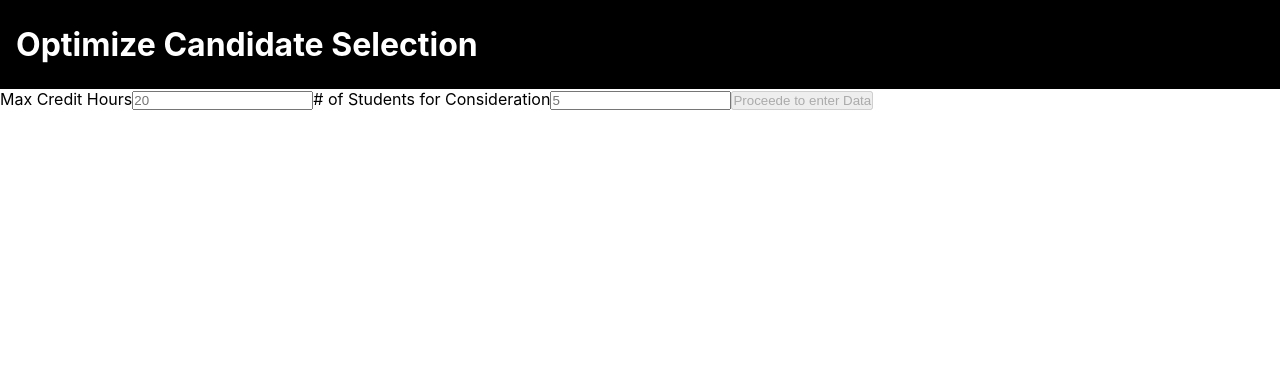
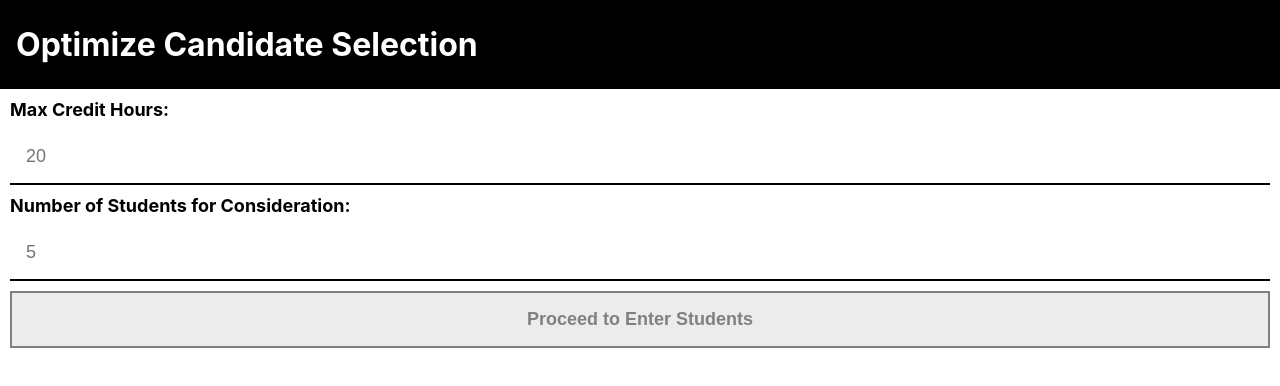
Before and after one commit to patrickbrusven/freeworld-assessment, a React (Create React App) app: page / in a window 1280 px wide. Shown: the top 386 px of the page. Built offline with nearby package versions, Linux system fonts and the light colour scheme.

Commit message:
EnterContraints styles

```diff
--- a/src/EnterConstraints.jsx
+++ b/src/EnterConstraints.jsx
@@ -21,16 +21,22 @@ function EnterConstraints({ handleSubmitedConstraints }) {
   };
   return (
     <>
-      <form onSubmit={submitConstraints} id="enterConstraintsForm">
+      <form
+        onSubmit={submitConstraints}
+        id="enterConstraintsForm"
+        className="input-form"
+      >
         <BaseInput
-          label="Max Credit Hours"
+          className="freeworld-input"
+          label="Max Credit Hours:"
           placeholder="20"
           name="maxCreditHours"
           inputChanged={handleInputChange}
           inputValue={constraints.maxCreditHours}
         />
         <BaseInput
-          label="# of Students for Consideration"
+          className="freeworld-input"
+          label="Number of Students for Consideration:"
           placeholder="5"
           name="numOfStudents"
           inputChanged={handleInputChange}
@@ -38,9 +44,14 @@ function EnterConstraints({ handleSubmitedConstraints }) {
         />
         <button
           type="submit"
+          className={
+            !constraints.maxCreditHours || !constraints.numOfStudents
+              ? "base-button base-button--disabled"
+              : "base-button base-button--enabled"
+          }
           disabled={!constraints.maxCreditHours || !constraints.numOfStudents}
         >
-          Proceede to enter Data
+          Proceed to Enter Students
         </button>
       </form>
     </>
```
